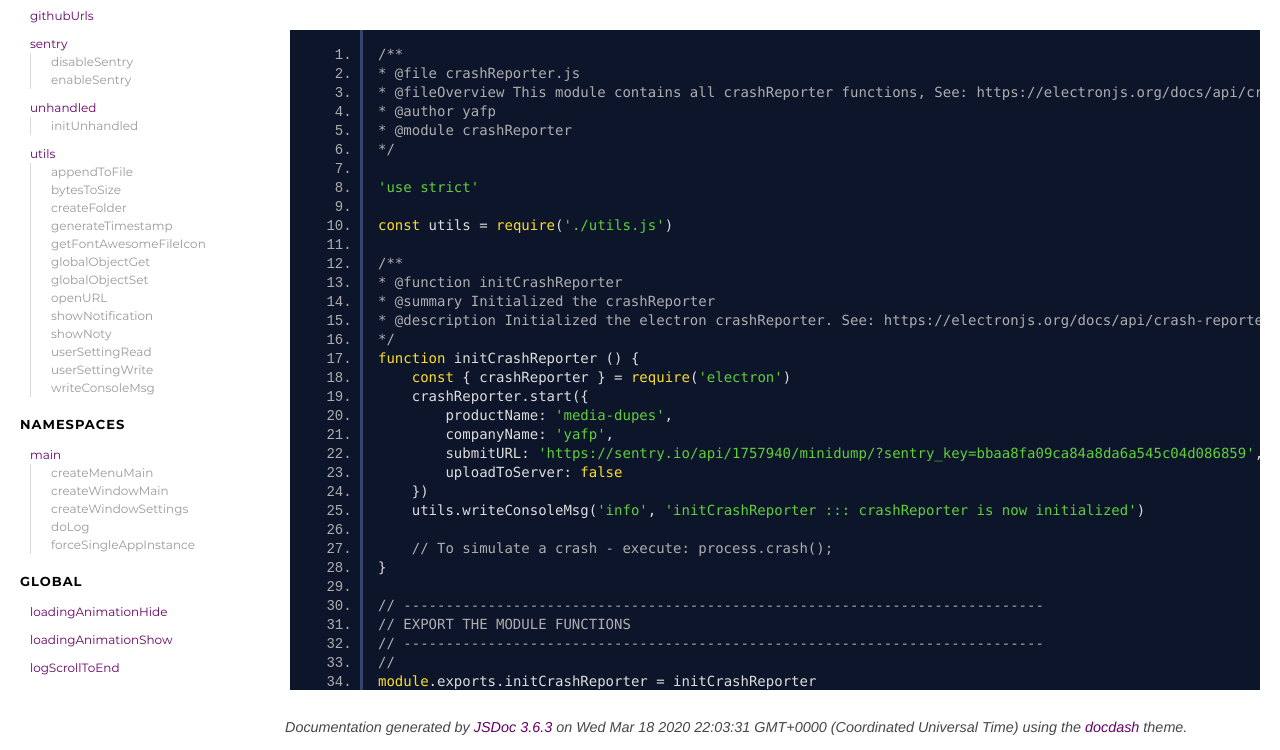
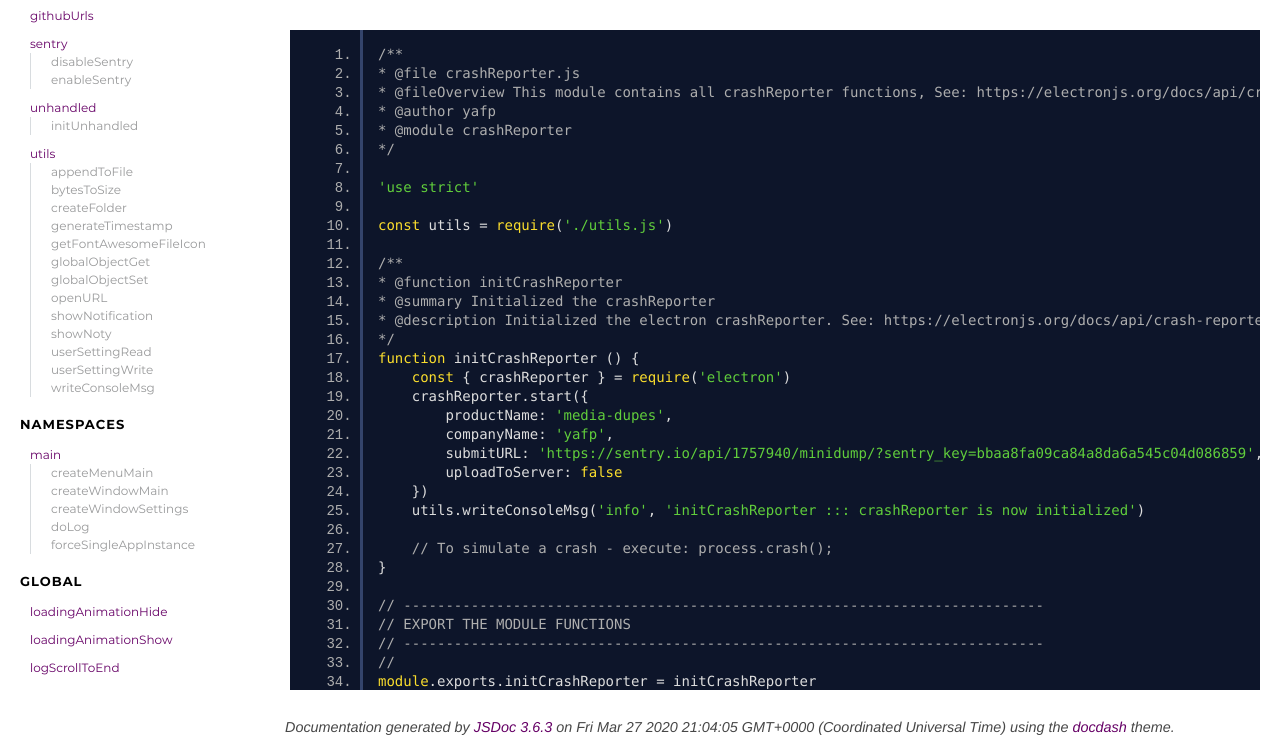
Before and after one commit to yafp/dirgistered, a plain HTML site: page app_js_modules_crashReporter.js.html in a window 1280 px wide. Shown: the part 114-864 px from the top of the page. Drawn offline with Linux system fonts and the light colour scheme.

Commit message:
deploy: 5fb6cd677781da453b4ce9bcc7641ff228807722

```diff
--- a/app_js_modules_crashReporter.js.html
+++ b/app_js_modules_crashReporter.js.html
@@ -90,7 +90,7 @@ module.exports.initCrashReporter = initCrashReporter
 <br class="clear">
 
 <footer>
-    Documentation generated by <a href="https://github.com/jsdoc3/jsdoc">JSDoc 3.6.3</a> on Wed Mar 18 2020 22:03:31 GMT+0000 (Coordinated Universal Time) using the <a href="https://github.com/clenemt/docdash">docdash</a> theme.
+    Documentation generated by <a href="https://github.com/jsdoc3/jsdoc">JSDoc 3.6.3</a> on Fri Mar 27 2020 21:04:05 GMT+0000 (Coordinated Universal Time) using the <a href="https://github.com/clenemt/docdash">docdash</a> theme.
 </footer>
 
 <script>prettyPrint();</script>
```
Also changed, not shown: app_js_modules_githubUrls.js.html (+1 -1 lines), app_js_modules_indexGenerator.js.html (+1 -1 lines), app_js_modules_sentry.js.html (+1 -1 lines), app_js_modules_unhandled.js.html (+1 -1 lines), app_js_modules_utils.js.html (+1 -1 lines), app_js_renderer.js.html (+1 -1 lines), global.html (+1 -1 lines), index.html (+1 -1 lines), main.html (+1 -1 lines), main.js.html (+1 -1 lines), module-crashReporter.html (+1 -1 lines), module-githubUrls.html (+1 -1 lines), module-sentry.html (+1 -1 lines), module-unhandled.html (+1 -1 lines), 1 more files.
